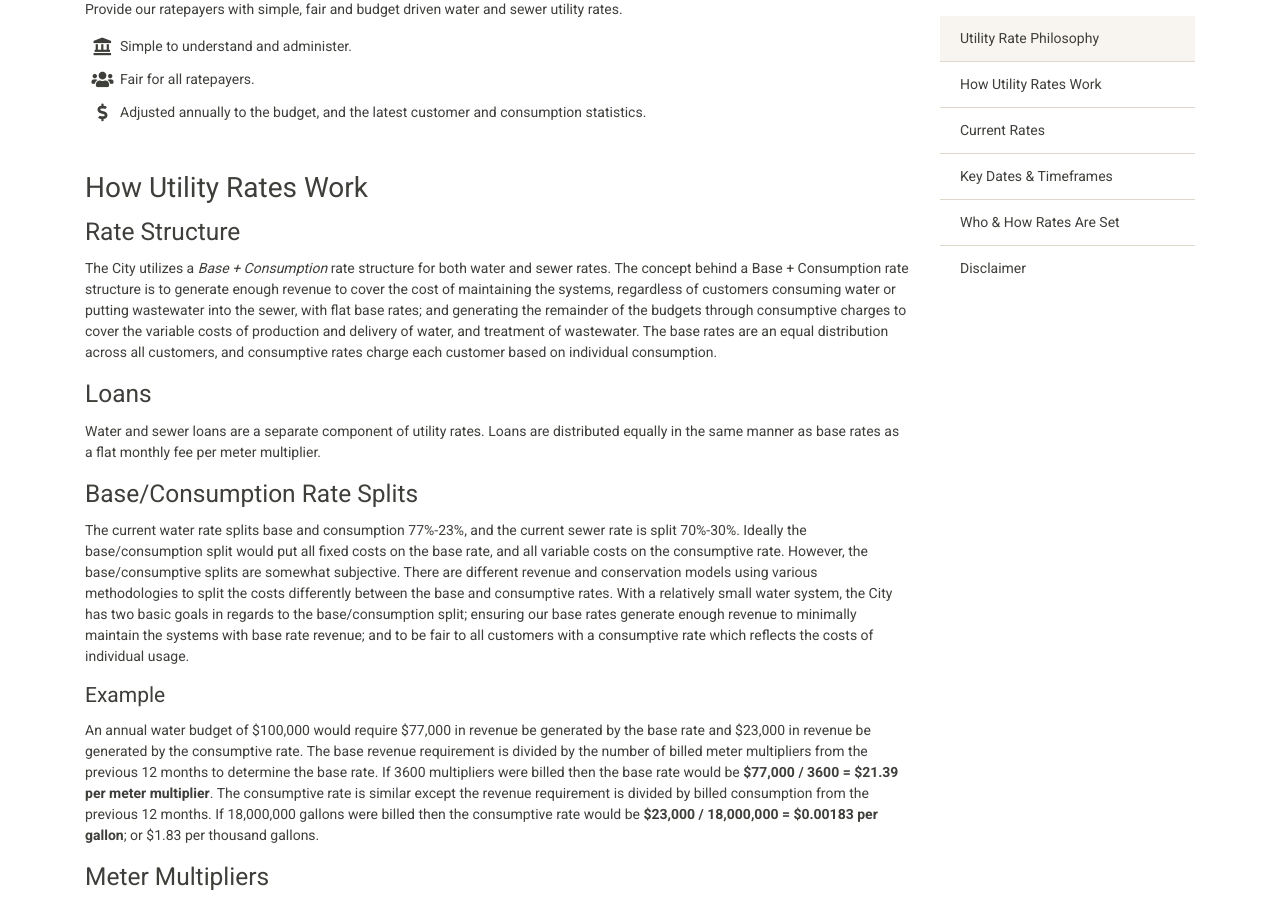
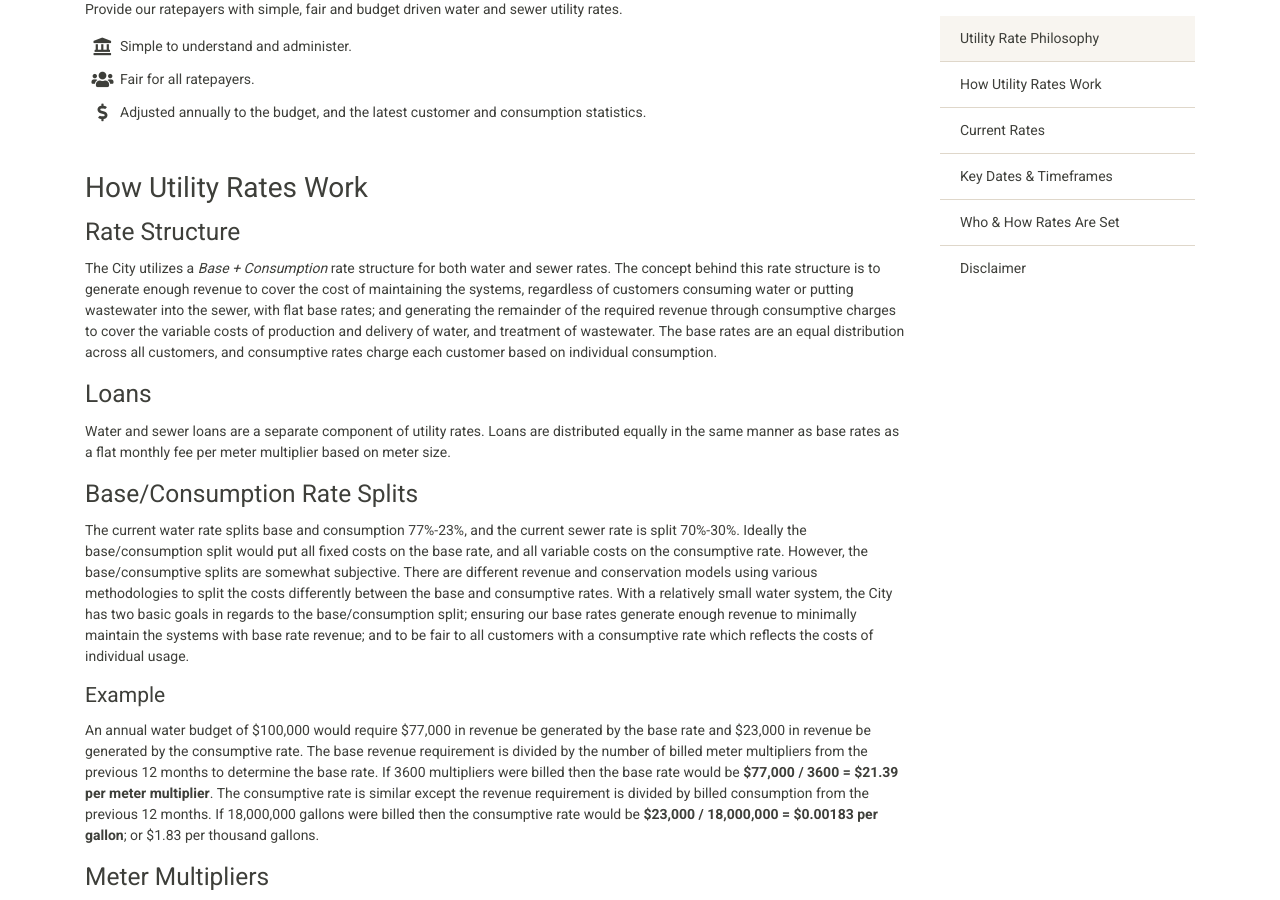
Before and after one commit to CityOfVernonia/utility-rates.vernonia-or.gov, a Jekyll site: the page built from index.html, in a window 1280 px wide and 900 px high, scrolled down 325 px. Built offline with Jekyll 4.4.1, drawn with Linux system fonts in a browser that asks for light colours; nearby versions of some CDN libraries.

Commit message:
update some verbiage and add new scon year color

```diff
--- a/index.html
+++ b/index.html
@@ -24,11 +24,11 @@
 
 <h3>Rate Structure</h3>
 
-<p>The City utilizes a <em>Base + Consumption</em> rate structure for both water and sewer rates. The concept behind a Base + Consumption rate structure is to generate enough revenue to cover the cost of maintaining the systems, regardless of customers consuming water or putting wastewater into the sewer, with flat base rates; and generating the remainder of the budgets through consumptive charges to cover the variable costs of production and delivery of water, and treatment of wastewater. The base rates are an equal distribution across all customers, and consumptive rates charge each customer based on individual consumption.</p>
+<p>The City utilizes a <em>Base + Consumption</em> rate structure for both water and sewer rates. The concept behind this rate structure is to generate enough revenue to cover the cost of maintaining the systems, regardless of customers consuming water or putting wastewater into the sewer, with flat base rates; and generating the remainder of the required revenue through consumptive charges to cover the variable costs of production and delivery of water, and treatment of wastewater. The base rates are an equal distribution across all customers, and consumptive rates charge each customer based on individual consumption.</p>
 
 <h3>Loans</h3>
 
-<p>Water and sewer loans are a separate component of utility rates. Loans are distributed equally in the same manner as base rates as a flat monthly fee per meter multiplier.</p>
+<p>Water and sewer loans are a separate component of utility rates. Loans are distributed equally in the same manner as base rates as a flat monthly fee per meter multiplier based on meter size.</p>
 
 <h3>Base/Consumption Rate Splits</h3>
 
--- a/statistics/multipliers-consumption.js
+++ b/statistics/multipliers-consumption.js
@@ -207,7 +207,8 @@
         colors.red,
         colors.blue,
         colors.green,
-        colors.yellow
+        colors.yellow,
+        colors.aqua,
       ];
 
       let currentSconYearTotal;
```
